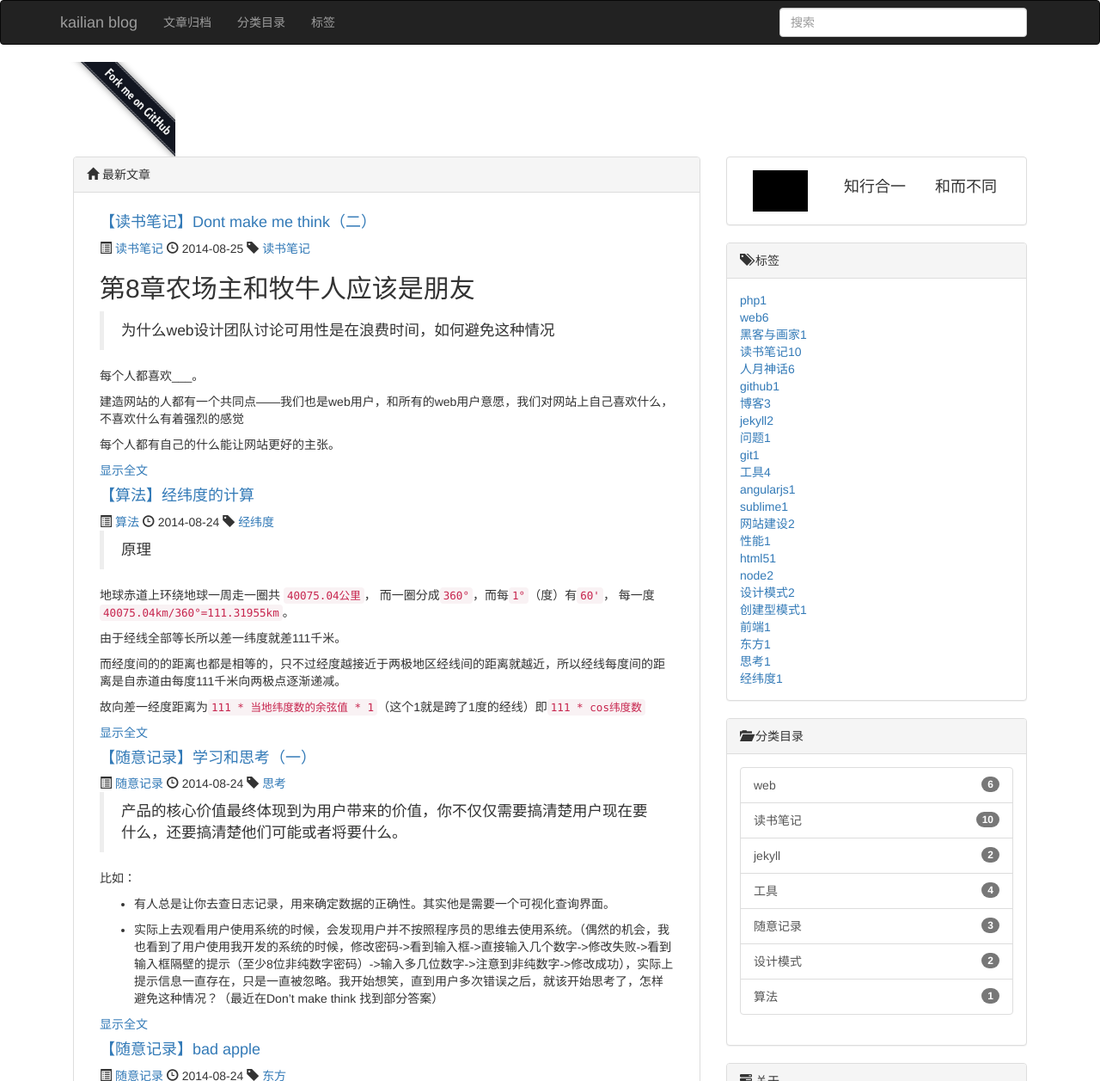
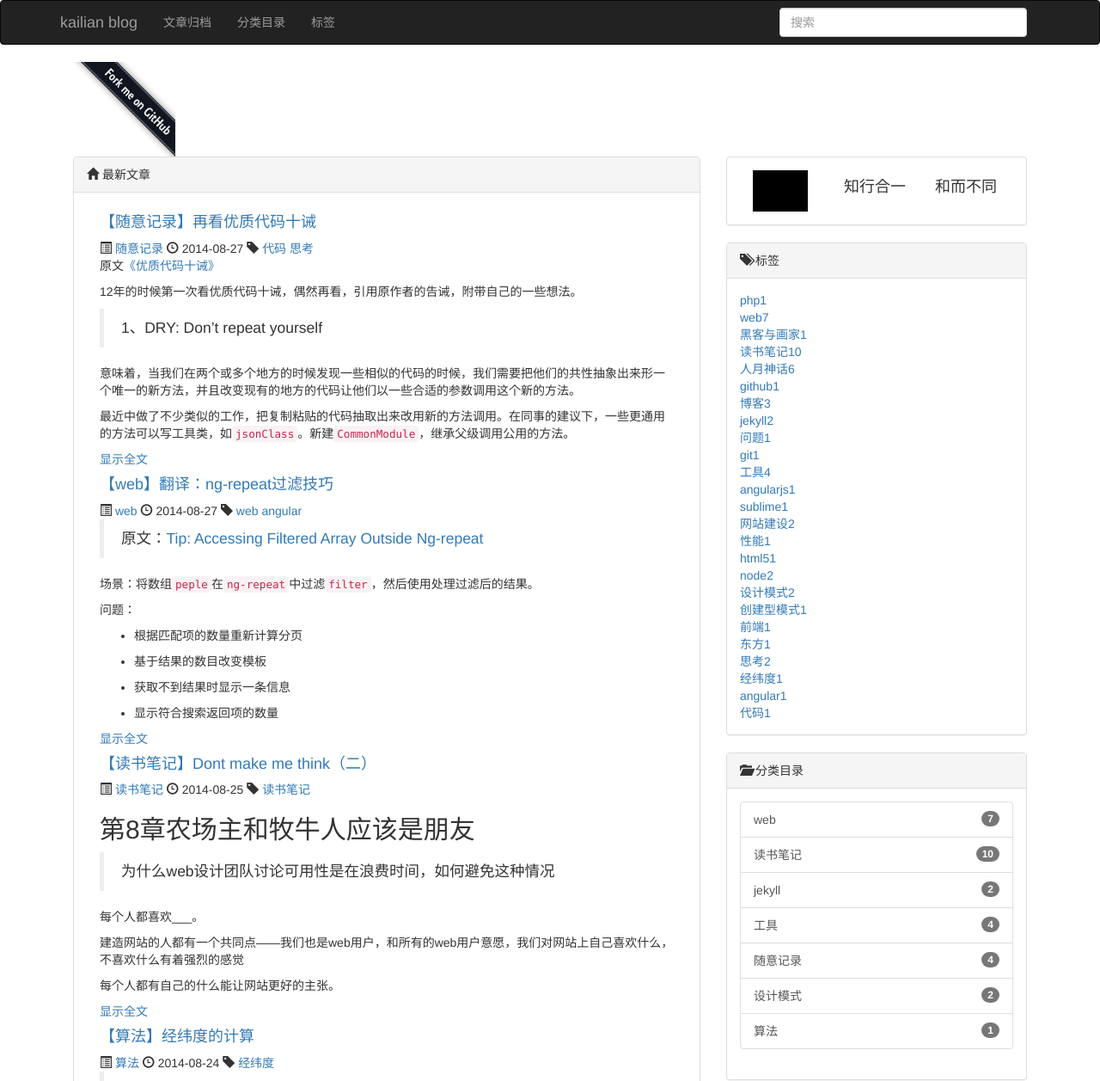
Before and after one commit to kailian/kailian.github.io, a Jekyll site: the page built from index.html, in a window 1280 px wide and 1400 px high, cut to the strip 0-1257 px from the top of the window. Shown: the whole strip at 86% size. Built offline with Jekyll 4.4.1, drawn with Linux system fonts in a browser that asks for light colours; nearby versions of some CDN libraries; library files that are not in the unit come from our copies; the list of posts is cut into pages by our own code; some of the changed text lies outside the part shown.

Commit message:
【blod】add article

```diff
--- a/_includes/themes/twitter/default.html
+++ b/_includes/themes/twitter/default.html
@@ -70,6 +70,7 @@
 <script>
 $(document).ready(function(){
   $('pre').addClass('prettyprint linenums').attr('style', 'overflow:auto');
+  $('table').addClass('table table table-bordered');
   window.prettyPrint && prettyPrint();
   var bt = $('#toolBackTop');
   var sw = $(document.body)[0].clientWidth;
--- /dev/null
+++ b/_posts/2014-08-27-angullar-tips-array-outside-ng-repeat.md
@@ -0,0 +1,88 @@
+---
+layout: post
+category : web
+title: '翻译：ng-repeat过滤技巧'
+tagline: ""
+tags : [web, angular]
+---
+
+
+
+> 原文：[Tip: Accessing Filtered Array Outside Ng-repeat](http://angular-tips.com/blog/2014/08/tip-accessing-filtered-array-outside-ng-repeat/)
+
+场景：将数组`peple`在`ng-repeat`中过滤`filter`，然后使用处理过滤后的结果。
+
+问题：
+
+- 根据匹配项的数量重新计算分页
+
+- 基于结果的数目改变模板
+
+- 获取不到结果时显示一条信息
+
+- 显示符合搜索返回项的数量
+
+<!--break-->
+
+controller
+
+	app.controller('MainCtrl', function($scope) {
+	  $scope.people = ['fox', 'rosi', 'err3', 'rob', 'cesar', 'geoff'];
+	});
+
+html
+
+	<body ng-controller="MainCtrl">
+	  <h2>List of people</h2>
+	  Search: <input type="text" ng-model="search">
+	  <ul>
+	    <li ng-repeat="person in people | filter:search" ng-bind="person">
+	    </li>
+	  </ul>
+	  Number of filtered people: <span ng-bind="people.length"></span>
+	</body>
+
+悲剧的是过滤的people数目并没有更新。同时，如果没有匹配结果，我想看到一些信息，至少知道我是获取不到结果而不是发生了错误。
+
+如何实现？
+
+我们不能计算原始数组的`length`长度，它不会改变。如果新建一个仅仅包含过滤后的people数据会如何？我们可以在controller中创建一些方法在`ng-repeat`时进行过滤然后遍历它。
+
+这挺不错的但违背了我们没有因过滤在我们漂亮的html产生多余代码的目的。
+
+更好的方式？
+
+	<body ng-controller="MainCtrl">
+	  <h2>List of people</h2>
+	  Search: <input type="text" ng-model="search">
+	  <ul>
+	    <li ng-repeat="person in filteredPeople = (people | filter:search)" ng-bind="person">
+	    </li>
+	  </ul>
+	  <p ng-hide="filteredPeople.length">There is no result</p>
+	  Number of filtered people: <span ng-bind="people.length"></span>
+	</body>
+
+我们在`html`中直接创建了一个新数组。
+
+过滤数组`people`,保存结果到新数组`filteredPeople`，最后遍历它
+
+好处:
+
+在`html`和`controller`中得到我们需要的`filteredPeople`
+
+我们可以得到正确的length在得不到结果的时候去显示一个信息和计算过滤后数组的数目
+
+坏处：
+
+But what are the disadvantage? filteredPeople is going to be evaluated in every $digest and on a big big list it can be problematic and then is when we should consider doing the filtering on the controller.
+
+在每个`$digest`中`filteredPeople`将会被重新评估，在大列表中可能成为问题。这也是我们在`controller`中过滤时需要思考的。
+
+题外话。
+
+angular前端分页不得不提的问题：
+
+- 数据量大
+
+- 性能问题
--- /dev/null
+++ b/_posts/2014-08-27-code-attention.md
@@ -0,0 +1,103 @@
+---
+layout: post
+category : 随意记录
+title: '再看优质代码十诫'
+tagline: ""
+tags : [代码, 思考]
+---
+
+原文[《优质代码十诫》](http://coolshell.cn/articles/1007.html)
+
+12年的时候第一次看优质代码十诫，偶然再看，引用原作者的告诫，附带自己的一些想法。
+
+> 1、DRY: Don’t repeat yourself
+
+意味着，当我们在两个或多个地方的时候发现一些相似的代码的时候，我们需要把他们的共性抽象出来形一个唯一的新方法，并且改变现有的地方的代码让他们以一些合适的参数调用这个新的方法。
+
+最近中做了不少类似的工作，把复制粘贴的代码抽取出来改用新的方法调用。在同事的建议下，一些更通用的方法可以写工具类，如`jsonClass`。新建`CommonModule`，继承父级调用公用的方法。
+
+<!--break-->
+
+> 2、短小的方法
+
+- 代码会变得更容易阅读
+
+- 代码会变得更容易重用（短方法可以减少代码间的耦合程度）
+
+- 代码会变得更容易测试
+
+一个函数方法动则上百行，会大大增加理解代码的难度和代码复杂度。
+
+写代码的时候想一下，真的需要这么长？
+
+这个数据处理应该能用一个处理方法调用？
+
+这个调用的方法能够一目了然地知道是做了什么的？
+
+而且长方法给重构的人增加难度，导致不断拆分测试。
+
+> 3、良好的命名规范
+
+使用不错的统一的命名规范可以让你的程序变得更容易阅读和维护
+
+花时间将代码的目录名、文件名、类名、方法名统一规则，重新整理。即使不是你造成文件分布混乱、命名无规则的，你也有能力和有责任将这些整理好，相信之后这可以有效减少工作量。比如花时间找文件和理解方法上。同时记住良好的命名可以做到`望文生义`。
+
+> 4、赋予每个类正确的职责
+
+一个类，一个职责，这类规则可以参考一下类的[SOLID 法则](http://butunclebob.com/ArticleS.UncleBob.PrinciplesOfOod)。但我们这里强调的不是一种单一的职责，而是一个`正确的职责`。
+
+|简写   |             全称                   |          备注
+|-------|------------------------------------|------------------
+|SRP	|The Single Responsibility Principle |A class should have one, and only one, reason to change.
+|OCP	|The Open Closed Principle	         |You should be able to extend a classes behavior, without modifying it.
+|LSP	|The Liskov Substitution Principle	 |Derived classes must be substitutable for their base classes.
+|ISP	|The Interface Segregation Principle |Make fine grained interfaces that are client specific.
+|DIP	|The Dependency Inversion Principle	 |Depend on abstractions, not on concretions.
+
+除了类，也要赋予方法正确的职责，最好是单一的职责。
+
+> 5、把代码组织起来
+
+- 物理层组织：无论你使用什么样的目录，包(package)或名字空间(namespace)等的结构。类用一种标准的方法组织起来。
+
+- 逻辑层组织：把两个不同功能的类或方法通过某种规范联系和组织起来。
+
+不管怎样，整理出一套规范，不管是不是最好，写成文档，并告知每个维护代码的人。
+
+> 6、创建大量的单元测试
+
+单元测试是最接近BUG的地方，也是修改BUG成本最低的地方，同样也是决定整个软件质量好坏的成败的地方。
+
+我相信单元测试在某些情况下很有效，但实际上单元测试的编写也会消耗一定量的时间，而需求的变动也容易导致单元测试的变动，也许该根据实际来决定是否需要单元测试。
+
+> 7、经常重构你的代码
+
+- 有大量的单元测试来测试。
+
+- 每次重构都不要大，用点点滴滴的小的重构来代替那种大型的重构。有太多的时候，当我们一开始计划重构2000行代码，而在3个小时后，我们就放弃这个计划并把代码恢复到原始的版本。所以，我们推荐的是，重构最好是从点点滴滴积累起来的。
+
+重构是为下一次重构做准备工作。
+
+> 8、程序注释是邪恶的
+
+大多数时候，我们都不读注释而直接读代码，因为实际程序中写出来的注释却是很糟糕的
+
+实际上，我看到的注释，当然还有没有注释的（需要根据理解补上，避免其他维护的人遭遇同样的困扰），大部分都没写变量类型，几乎全是unknown type，我不理解是什么原因。代码中的吐槽实际上是毫无意义的，当然，可以无视。
+
+重写注释，事实上，随着业务的变化，注释也要更新。代码更新而注释没更新会产生误解，比如我见过`status=98`代表什么什么，但事实上，我根据找不到有这个status的存在。
+
+> 9、注重接口，而不是实现
+
+接口注重的是——`What`是抽象，实现注重的是——`How`是细节。我们的程序员总是注重于实现细节，所以他们局部的代码写的非常不错，但软件整体却设计得相对较差。这点需要我们多多注意。
+
+DAO 数据访问对象，有了这个东西，就可以写from(table)->where(con)->select(field)，而不必重复写sql语句了。有了通用渲染就可以减少大量的数据渲染页面的编写了。
+
+> 10、代码审查机制
+
+- 审查者的能力一定要大于或等于代码作者的能力，不然，代码审查就成了一种对新手的training
+
+- 而且，为了让审查者真正负责起来，而不是在敷衍审查工作，我们需要让审查者对审查过的代码负主要责任，而不是代码的作者
+
+- 好的代码审查应该不是当代码完成的时候，而是在代码编写的过程中，不断地迭代代码审查。好的实践的，无论代码是否完成，代码审核需要几天一次地不断地进行。
+
+代码作者本身要review，至少在代码提交之前要重复看一遍，不过自己写的东西有问题发现的概率也较低。
```
